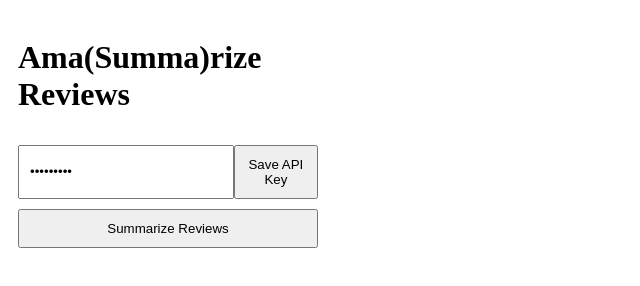
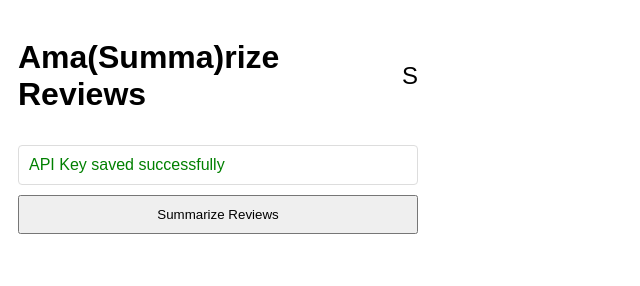
Before and after one commit to serpean/amarize-extension, a website built with webpack: page public/popup.html in a window 1280 px wide. Both pictures are taken after typing "Sample123" into the empty fields and a click on the button "Save API Key". Shown: the whole page, without its empty margins (0-640 px from the left). Built offline with nearby package versions, Linux system fonts and the light colour scheme; some packages are replaced by stand-ins of ours.

Commit message:
Handle settings

```diff
--- a/public/popup.html
+++ b/public/popup.html
@@ -1,45 +1,70 @@
 <!DOCTYPE html>
 <html>
-
 <head>
     <title>Ama(Summa)rize Reviews</title>
     <style>
         body {
-      width: 300px;
+            width: 400px;
             padding: 10px;
+            font-family: Arial, sans-serif;
         }
-
-    button,
-    input {
+        button, input {
+            width: 100%;
             padding: 10px;
             margin-top: 10px;
         }
-
-    #apiKey {
-      width: 100%;
+        #result, #errorMessage {
+            margin-top: 10px;
+            padding: 10px;
+            border: 1px solid #ddd;
+            border-radius: 4px;
+        }
+        #result {
+            display: none;
+            max-height: 300px;
+            overflow-y: auto;
+        }
+        #errorMessage {
+            color: red;
+            display: none;
+        }
+        code {
+            background-color: #f4f4f4;
+            padding: 2px 4px;
+            border-radius: 4px;
+        }
+        pre {
+            background-color: #f4f4f4;
+            padding: 10px;
+            border-radius: 4px;
+            overflow-x: auto;
+        }
+        .header {
             display: flex;
+            justify-content: space-between;
+            align-items: center;
         }
-    #apiKeyInput {
-      width: 70%;
+        #settingsIcon {
+            cursor: pointer;
+            font-size: 24px;
         }
-    #saveApiKey {
-      width: 30%;
-    }
-    #scrapeButton {
-      width: 100%;
+        #apiKeyConfig {
+            display: none;
         }
     </style>
 </head>
-
 <body>
+    <div class="header">
         <h1>Ama(Summa)rize Reviews</h1>
-  <div id="apiKey">
+        <span id="settingsIcon">S</span>
+    </div>
+    <div id="apiKeyConfig">
         <input type="password" id="apiKeyInput" placeholder="Enter OpenAI API Key">
         <button id="saveApiKey">Save API Key</button>
     </div>
+    <div id="errorMessage"></div>
     <button id="scrapeButton">Summarize Reviews</button>
     <div id="result"></div>
-  <script src="popup.js"></script>
+    <script src="popup.js" type="module"></script>
 </body>
-
 </html>
--- a/src/content.js
+++ b/src/content.js
@@ -30,7 +30,7 @@ function hideModal() {
 function updateModalProgress(scrapedReviews, totalReviews) {
     const percentage = (scrapedReviews / totalReviews) * 100;
     document.getElementById('progressBar').style.width = `${percentage}%`;
-    document.getElementById('progressText').textContent = `Reviews scraped: ${scrapedReviews} / ${totalReviews} (with text)`;
+    document.getElementById('progressText').textContent = `Reviews: ${scrapedReviews} / ${totalReviews})`;
 }
 
 chrome.runtime.onMessage.addListener((request, sender, sendResponse) => {
--- a/src/popup.js
+++ b/src/popup.js
@@ -2,45 +2,88 @@ import { marked } from 'marked';
 
 let scrapedReviews = [];
 
+// document.addEventListener('DOMContentLoaded', function () {
+//   const apiKeyInput = document.getElementById('apiKeyInput');
+//   const saveApiKeyButton = document.getElementById('saveApiKey');
+//   const scrapeButton = document.getElementById('scrapeButton');
+
+//   // Cargar la API key guardada (si existe)
+//   chrome.storage.sync.get(['openaiApiKey'], function (result) {
+//     if (result.openaiApiKey) {
+//       apiKeyInput.value = result.openaiApiKey;
+//     }
+//   });
+
+//   saveApiKeyButton.addEventListener('click', saveApiKey);
+//   scrapeButton.addEventListener('click', startScraping);
+// });
+
 document.addEventListener('DOMContentLoaded', function () {
+  const settingsIcon = document.getElementById('settingsIcon');
+  const apiKeyConfig = document.getElementById('apiKeyConfig');
   const apiKeyInput = document.getElementById('apiKeyInput');
   const saveApiKeyButton = document.getElementById('saveApiKey');
   const scrapeButton = document.getElementById('scrapeButton');
 
-  // Cargar la API key guardada (si existe)
+  // Comprobar si la API key está configurada
   chrome.storage.sync.get(['openaiApiKey'], function (result) {
-    if (result.openaiApiKey) {
+    if (!result.openaiApiKey) {
+      apiKeyConfig.style.display = 'block';
+      scrapeButton.style.display = 'none';
+    } else {
       apiKeyInput.value = result.openaiApiKey;
     }
   });
 
-  saveApiKeyButton.addEventListener('click', saveApiKey);
-  scrapeButton.addEventListener('click', startScraping);
+  settingsIcon.addEventListener('click', function () {
+    apiKeyConfig.style.display = apiKeyConfig.style.display === 'block' ? 'none' : 'block';
+    scrapeButton.style.display = scrapeButton.style.display === 'none' ? 'block' : 'none';
   });
 
-function saveApiKey() {
-  const apiKey = document.getElementById('apiKeyInput').value.trim();
+  saveApiKeyButton.addEventListener('click', function () {
+    const apiKey = apiKeyInput.value.trim();
     if (apiKey) {
       if (chrome && chrome.storage && chrome.storage.sync) {
         chrome.storage.sync.set({ openaiApiKey: apiKey }, function () {
-        alert('API Key saved');
+          showErrorMessage('API Key saved successfully', 'green');
+          apiKeyConfig.style.display = 'none';
+          scrapeButton.style.display = 'block';
         });
       } else {
         // Fallback para desarrollo local
         localStorage.setItem('openaiApiKey', apiKey);
-      alert('API Key saved (local storage)');
+        showErrorMessage('API Key saved successfully (local storage)', 'green');
+        apiKeyConfig.style.display = 'none';
+        scrapeButton.style.display = 'block';
       }
     } else {
-    alert('Please enter an API Key');
+      showErrorMessage('Please enter a valid API Key');
     }
+  });
+
+  scrapeButton.addEventListener('click', startScraping);
+});
+
+
+function showErrorMessage(message, color = 'red') {
+  const errorMessageDiv = document.getElementById('errorMessage');
+  errorMessageDiv.textContent = message;
+  errorMessageDiv.style.color = color;
+  errorMessageDiv.style.display = 'block';
+  setTimeout(() => {
+    errorMessageDiv.style.display = 'none';
+  }, 3000);
 }
 
 function startScraping() {
   const apiKey = document.getElementById('apiKeyInput').value.trim();
   if (!apiKey) {
-    alert('Please enter an API Key before summarizing');
+    showErrorMessage('Please enter an API Key before summarizing');
     return;
   }
+  const resultDiv = document.getElementById('result');
+  resultDiv.textContent = `Getting reviews...`;
+  resultDiv.style.display = 'block';
 
   chrome.tabs.query({ active: true, currentWindow: true }, (tabs) => {
     const originalProductUrl = tabs[0].url;
@@ -61,11 +104,11 @@ chrome.runtime.onMessage.addListener((request, sender, sendResponse) => {
   if (request.action === "reviewsScraped") {
     scrapedReviews = request.reviews;
     document.getElementById('result').textContent = `Scraped ${request.reviews.length} reviews. Summarizing...`;
-    summarizeReviewsWithVercelAI(scrapedReviews);
+    summarizeReviewsWithAI(scrapedReviews);
   }
 });
 
-async function summarizeReviewsWithVercelAI(reviews) {
+async function summarizeReviewsWithAI(reviews) {
   chrome.storage.sync.get(['openaiApiKey'], function (result) {
     if (result.openaiApiKey) {
       const resultDiv = document.getElementById('result');
@@ -78,11 +121,11 @@ async function summarizeReviewsWithVercelAI(reviews) {
         }
       );
 
-      chrome.runtime.onConnect.addListener(function(port) {
+      chrome.runtime.onConnect.addListener(function (port) {
         console.log("port", port);
         if (port.name === "summarizeStream") {
           let summary = '';
-          port.onMessage.addListener(function(msg) {
+          port.onMessage.addListener(function (msg) {
             if (msg.chunk) {
               summary += msg.chunk;
               resultDiv.innerHTML = marked.parse(summary);
```
Lines whose indentation alone changed are shown as unchanged.
